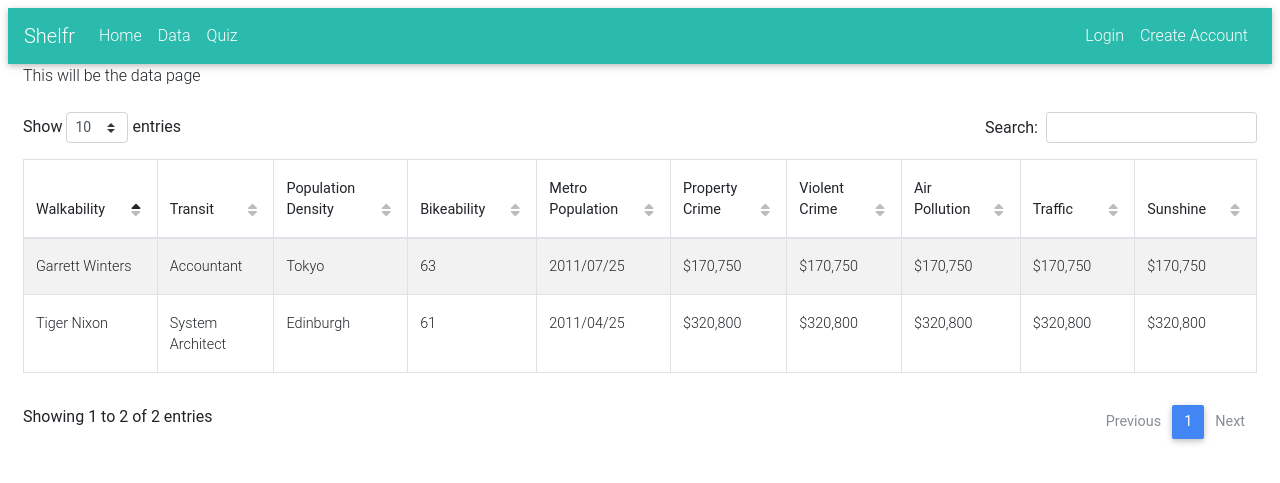
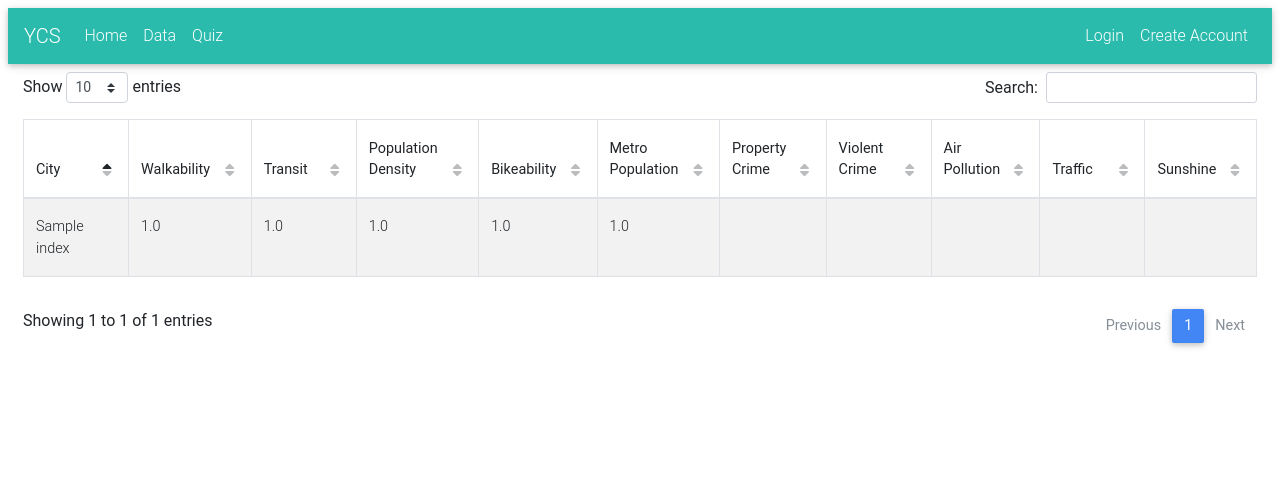
Before and after one commit to Nishi311/EECE4250, a Flask app: page /data in a window 1280 px wide. Shown: the top 483 px of the page. Run offline with Flask 2, Linux system fonts and the light colour scheme; tables that the repository leaves empty hold one stand-in row (values such as "Sample post"); some libraries are stand-ins or nearby versions; some web fonts are replaced.

Commit message:
Populated data page with full-function table displaying database data

```diff
--- a/YCS-Flask/app.py
+++ b/YCS-Flask/app.py
@@ -1,13 +1,24 @@
 from collections import defaultdict
+from functools import wraps
+
+import pymysql
+from flask import (Flask, flash, jsonify, redirect, render_template, request,
+                   session, url_for)
 from flaskext.mysql import MySQL
 from werkzeug.security import generate_password_hash
-import pymysql
-from flask import Flask, jsonify, request, render_template, session, redirect, url_for, flash
-from functools import wraps
+
+mysql = MySQL()
 
 app = Flask(__name__)
 app.config["DEBUG"] = True
 app.secret_key = 'cowabunga'
+
+app.config['MYSQL_DATABASE_USER'] = "MeanderingArma"
+app.config['MYSQL_DATABASE_PASSWORD'] = "Dillos1999"
+app.config['MYSQL_DATABASE_DB'] = "YCS"
+app.config['MYSQL_DATABASE_HOST'] = "yuppie-city-simulator-db.cohu57vlr7rd.us-east-2.rds.amazonaws.com"
+mysql.init_app(app)
+
 
 def login_required(f):
     @wraps(f)
@@ -19,6 +30,7 @@ def login_required(f):
             redirect(url_for('home'))
 
     return wrap
+
 
 test_db = defaultdict(lambda: '')
 test_db['username'] = 'test'
@@ -33,7 +45,19 @@ def home():
 
 @app.route('/data')
 def data():
-    return render_template("data.html")
+    try:
+        conn = mysql.connect()
+        cursor = conn.cursor(pymysql.cursors.DictCursor)
+        cursor.execute("SELECT * FROM city_index")
+        rows = cursor.fetchall()
+        for row in rows:
+            print(row['city_name'])
+    except Exception as e:
+        print(e)
+    finally:
+        cursor.close()
+        conn.close()
+    return render_template("data.html", data=rows)
 
 
 @app.route('/quiz')
@@ -65,6 +89,7 @@ def login():
 
     return render_template('index.html', error=error)
 
+
 @app.route('/logout')
 @login_required
 def logout():
@@ -72,7 +97,8 @@ def logout():
     flash('Logout successful')
     return redirect(url_for('home'))
 
-@app.route('/create', methods = ['GET', 'POST'])
+
+@app.route('/create', methods=['GET', 'POST'])
 def create():
     if request.method == 'POST':
         test_db[request.form['username']] = request.form['password']
@@ -80,9 +106,11 @@ def create():
 
     return render_template('index.html')
 
+
 @app.route('/test')
 def test():
     return render_template('test.html')
+
 
 @app.errorhandler(404)
 def not_found(error=None):
--- a/YCS-Flask/templates/base.html
+++ b/YCS-Flask/templates/base.html
@@ -17,7 +17,7 @@
 <body>
 
   <nav class="navbar sticky-top navbar-expand-lg navbar-dark default-color">
-        <a class="navbar-brand" href="http://localhost:5000/">Shelfr</a>
+    <a class="navbar-brand" href="http://localhost:5000/">YCS</a>
     <button class="navbar-toggler" type="button" data-toggle="collapse" data-target="#navbarSupportedContent"
       aria-controls="navbarSupportedContent" aria-expanded="false" aria-label="Toggle navigation">
       <span class="navbar-toggler-icon"></span>
@@ -45,8 +45,8 @@
     </div>
   </nav>
 
-    <div class="modal fade" name="modalForm" id="modalLoginForm" tabindex="-1" role="dialog" aria-labelledby="myModalLabel"
-  aria-hidden="true">
+  <div class="modal fade" name="modalForm" id="modalLoginForm" tabindex="-1" role="dialog"
+    aria-labelledby="myModalLabel" aria-hidden="true">
     <div class="modal-dialog" role="document">
       <div class="modal-content">
         <form id="loginForm" name="loginForm" action="http://localhost:5000/login" method="POST">
@@ -59,12 +59,14 @@
           <div class="modal-body mx-3">
             <div class="md-form mb-5">
               <i class="fas fa-envelope prefix grey-text"></i>
-                        <input type="email" placeholder="Email" id="defaultForm-email" name="email" value="{{ request.form.email }}" class="form-control validate">
+              <input type="email" placeholder="Email" id="defaultForm-email" name="email"
+                value="{{ request.form.email }}" class="form-control validate">
             </div>
 
             <div class="md-form mb-4">
               <i class="fas fa-lock prefix grey-text"></i>
-                        <input type="password" placeholder="Password" id="defaultForm-pass" name="password" value="{{ request.form.password }}" class="form-control validate">
+              <input type="password" placeholder="Password" id="defaultForm-pass" name="password"
+                value="{{ request.form.password }}" class="form-control validate">
             </div>
 
           </div>
@@ -76,8 +78,8 @@
     </div>
   </div>
 
-    <div class="modal fade" name="modalForm" id="modalRegisterForm" tabindex="-1" role="dialog" aria-labelledby="myModalLabel"
-  aria-hidden="true">
+  <div class="modal fade" name="modalForm" id="modalRegisterForm" tabindex="-1" role="dialog"
+    aria-labelledby="myModalLabel" aria-hidden="true">
     <div class="modal-dialog" role="document">
       <div class="modal-content">
         <form id="registerForm" name="registerForm" action="http://localhost:5000/create" method="POST">
@@ -90,16 +92,19 @@
           <div class="modal-body mx-3">
             <div class="md-form mb-5">
               <i class="fas fa-user prefix grey-text"></i>
-                <input type="text" placeholder="Username" id="registerForm-name" value="{{ request.form.username }}" class="form-control validate">
+              <input type="text" placeholder="Username" id="registerForm-name" value="{{ request.form.username }}"
+                class="form-control validate">
             </div>
             <div class="md-form mb-5">
               <i class="fas fa-envelope prefix grey-text"></i>
-                <input type="email" placeholder="Email" id="registerForm-email" value="{{ request.form.email }}" class="form-control validate">
+              <input type="email" placeholder="Email" id="registerForm-email" value="{{ request.form.email }}"
+                class="form-control validate">
             </div>
 
             <div class="md-form mb-4">
               <i class="fas fa-lock prefix grey-text"></i>
-                <input type="password" placeholder="Password" id="registerForm-password" value="{{ request.form.password }}" class="form-control validate">
+              <input type="password" placeholder="Password" id="registerForm-password"
+                value="{{ request.form.password }}" class="form-control validate">
             </div>
 
           </div>
--- a/YCS-Flask/templates/data.html
+++ b/YCS-Flask/templates/data.html
@@ -7,11 +7,12 @@
     <!-- MDBootstrap Datatables  -->
     <script type="text/javascript" src="/static/Javascript/datatables.min.js"></script>
 </head>
-<p>This will be the data page</p>
 
 <table id="city_data" class="table table-striped table-bordered" cellspacing="0" width="100%">
     <thead>
         <tr>
+            <th class="th-sm">City
+            </th>
             <th class="th-sm">Walkability
             </th>
             <th class="th-sm">Transit
@@ -35,30 +36,21 @@
         </tr>
     </thead>
     <tbody>
+        {% for city in data %}
         <tr>
-            <td>Tiger Nixon</td>
-            <td>System Architect</td>
-            <td>Edinburgh</td>
-            <td>61</td>
-            <td>2011/04/25</td>
-            <td>$320,800</td>
-            <td>$320,800</td>
-            <td>$320,800</td>
-            <td>$320,800</td>
-            <td>$320,800</td>
+            <td>{{ city['city_name'] }}</td>
+            <td>{{ city['walkability'] }}</td>
+            <td>{{ city['transit'] }}</td>
+            <td>{{ city['pop_density'] }}</td>
+            <td>{{ city['bikeability'] }}</td>
+            <td>{{ city['metro_population'] }}</td>
+            <td>{{ city['prop_crime'] }}</td>
+            <td>{{ city['violent_crime'] }}</td>
+            <td>{{ city['air_pollution'] }}</td>
+            <td>{{ city['traffic'] }}</td>
+            <td>{{ city['sunshine'] }}</td>
         </tr>
-        <tr>
-            <td>Garrett Winters</td>
-            <td>Accountant</td>
-            <td>Tokyo</td>
-            <td>63</td>
-            <td>2011/07/25</td>
-            <td>$170,750</td>
-            <td>$170,750</td>
-            <td>$170,750</td>
-            <td>$170,750</td>
-            <td>$170,750</td>
-        </tr>
+        {% endfor %}
     </tbody>
 </table>
 
@@ -66,7 +58,12 @@
     $(document).ready(function () {
         $('#city_data').DataTable({
             "ordering": true,
-            "paging": true
+            "paging": true,
+            "order": [[0, "asc"]],
+            columnDefs: [
+                { targets: [1, 2, 3, 4, 5, 6, 7, 8, 9, 10], orderSequence: ["desc", "asc"] }
+
+            ]
         });
         $('.dataTables_length').addClass('bs-select');
     });
```
Lines whose indentation alone changed are shown as unchanged.
